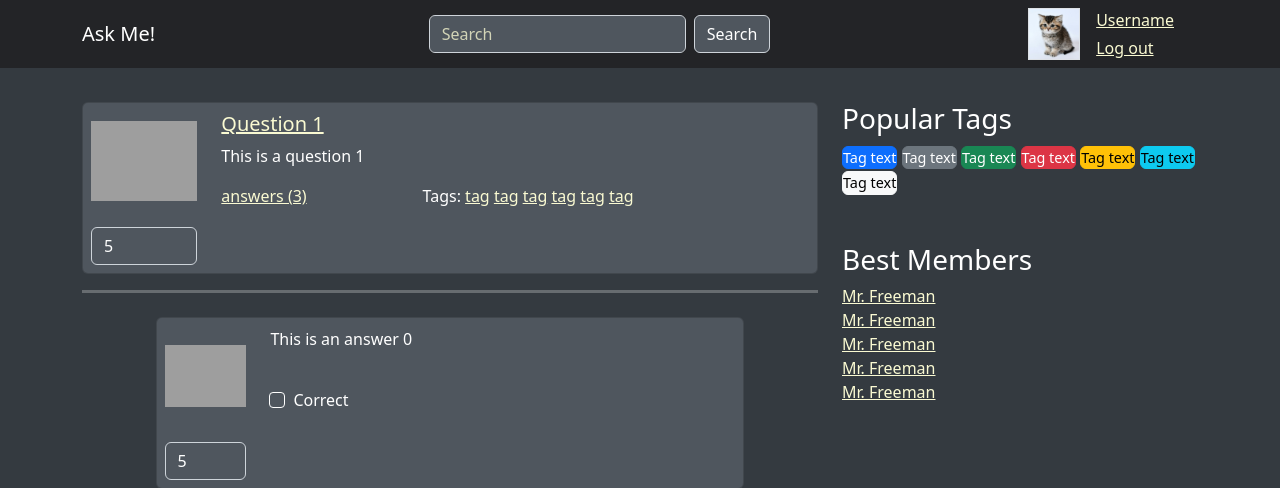
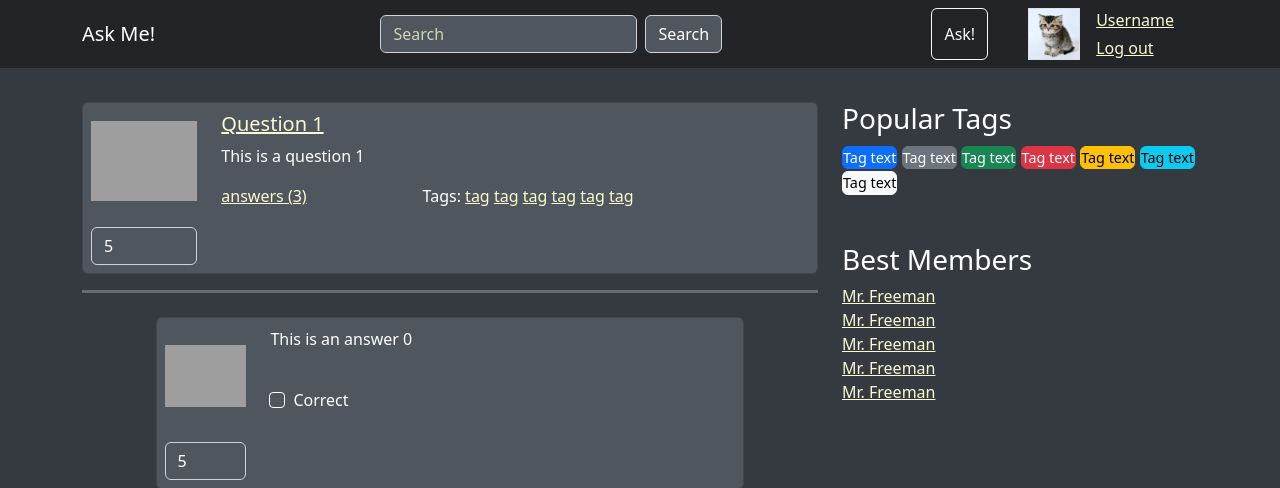
Before and after one commit to JOJOSoderqvist/CodeCouncil, a Django app: page /question/1/ in a window 1280 px wide. Shown: the top 488 px of the page. Run offline with Django 5.2, Linux system fonts and the light colour scheme; some libraries are stand-ins or nearby versions; grey boxes are pictures that could not be loaded.

Commit message:
added ask-question button

```diff
--- a/static/css/style.css
+++ b/static/css/style.css
@@ -118,7 +118,3 @@ hr {
 #answer-button:hover, #register-button:hover, #upload-avatar-button:hover, #ask-button:hover {
     background-color: #232427;
 }
-
-/* img {
-    object-fit: fill;
-} */
--- a/templates/hot.html
+++ b/templates/hot.html
@@ -3,6 +3,9 @@
 
 {% block login_state %}
 <div class="d-flex justify-content-between gap-3 me-4">
+    <div class="d-flex justify-content-center me-4">
+        <a class="btn btn-outline-light" href="{% url "ask" %}" style="padding-top: 13px" >Ask!</a>
+    </div>
     <div class="border">
         <img src={% static 'img/img2.jpg'%} width="50" height="50" />
     </div>
--- a/templates/index.html
+++ b/templates/index.html
@@ -2,14 +2,10 @@
 {% load static %}
 
 
-{% block ask_button_state %}
-{% endblock ask_button_state %}
-
 {% block login_state %}
-
 <div class="d-flex justify-content-between gap-3 me-4">
     <div class="d-flex justify-content-center me-4">
-        <button class="btn btn-outline-light" type="button" id="ask-question-button">Ask!</button>
+        <a class="btn btn-outline-light" href="{% url "ask" %}" style="padding-top: 13px" >Ask!</a>
     </div>
     <div class="border">
         <img src={% static 'img/img2.jpg'%} width="50" height="50" />
--- a/templates/profile.html
+++ b/templates/profile.html
@@ -2,6 +2,9 @@
 {% load static %}
 {% block login_state %}
     <div class="d-flex justify-content-between gap-3 me-4">
+        <div class="d-flex justify-content-center me-4">
+            <a class="btn btn-outline-light" href="{% url "ask" %}" style="padding-top: 13px" >Ask!</a>
+        </div>
         <div class="border">
             <img src="{% static "img/img2.jpg" %}" width="50" height="50" />
         </div>
--- a/templates/question.html
+++ b/templates/question.html
@@ -2,6 +2,9 @@
 {% load static %}
 {% block login_state %}
 <div class="d-flex justify-content-between gap-3 me-4">
+    <div class="d-flex justify-content-center me-4">
+        <a class="btn btn-outline-light" href="{% url "ask" %}" style="padding-top: 13px" >Ask!</a>
+    </div>
     <div class="border">
         <img src={% static 'img/img2.jpg'%} width="50" height="50" />
     </div>
--- a/templates/tag.html
+++ b/templates/tag.html
@@ -3,6 +3,9 @@
 
 {% block login_state %}
 <div class="d-flex justify-content-between gap-3 me-4">
+    <div class="d-flex justify-content-center me-4">
+        <a class="btn btn-outline-light" href="{% url "ask" %}" style="padding-top: 13px" >Ask!</a>
+    </div>
     <div class="border">
         <img src="{% static "img/img2.jpg" %}" width="50" height="50" />
     </div>
```
